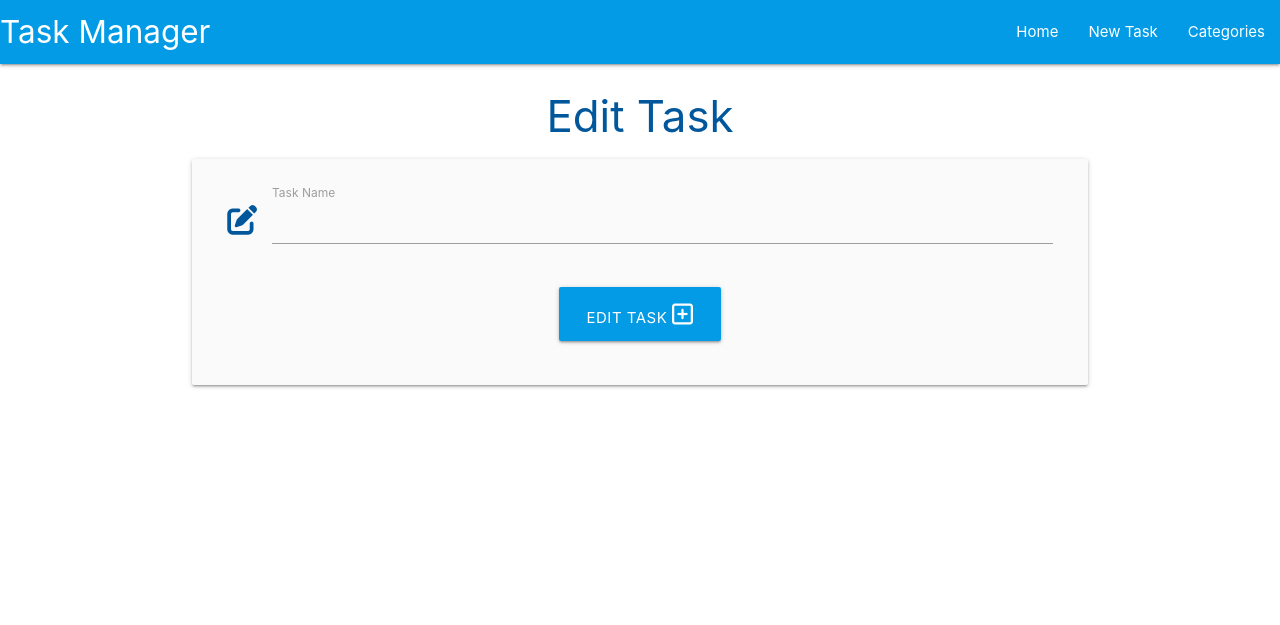
After one commit to nfepb/flask-sqlalchemy-task-manager, a Flask app: template taskmanager/templates/edit_task.html in a window 1280 px wide. The commit adds this page. Shown: the top 625 px of the page. Run offline with Flask 2, Linux system fonts and the light colour scheme; the template is opened without the code that fills it, so the values that code supplies are empty.

Commit message:
Creates edit tasks html page and displays tasks on tasks.html by sorting them by due date

```diff
--- a/taskmanager/static/js/script.js
+++ b/taskmanager/static/js/script.js
@@ -14,4 +14,7 @@ document.addEventListener("DOMContentLoaded", function () {
   // Select dropdown initialisation
   let selects = document.querySelectorAll("select");
   M.FormSelect.init(selects);
+  // Collapsable initialisation
+  let collapsibles = document.querySelectorAll(".collapsible");
+  M.Collapsible.init(collapsibles);
 });
--- a/taskmanager/templates/categories.html
+++ b/taskmanager/templates/categories.html
@@ -14,7 +14,7 @@
 
 <div class="row">
   <!-- for category in each of categories defined in routes.py: -->
-  {% for category in categories%}
+  {% for category in categories %}
   <div class="col s12 m6 l3">
     <div class="card light-blue darken-4 center-align">
       <div class="card-content white-text">
--- /dev/null
+++ b/taskmanager/templates/edit_task.html
@@ -0,0 +1,42 @@
+{% extends "base.html" %} {% block content %}
+
+<h3 class="light-blue-text text-darken-4 center-align">Edit Task</h3>
+
+<div class="row card-panel grey lighten-5">
+  <form
+    class="col s12"
+    method="POST"
+    action="{{ url_for('edit_task', task_id=task.id) }}"
+  >
+    <!-- task name -->
+    <div class="row">
+      <div class="input-field col s12">
+        <i
+          class="fa-solid fa-pen-to-square prefix light-blue-text text-darken-4"
+        ></i>
+        <!-- Value param adds task value based on name -->
+        <input
+          id="task_name"
+          name="task_name"
+          value=" {{ task.task_name }}"
+          minlength="3"
+          maxlength="25"
+          type="text"
+          class="validate"
+          required
+        />
+        <label for="task_name">Task Name</label>
+      </div>
+    </div>
+    <!-- submit button -->
+    <div class="row">
+      <div class="col s12 center-align">
+        <button type="submit" class="btn-large light-blue darken-1">
+          Edit Task <i class="fa-regular fa-square-plus"></i>
+        </button>
+      </div>
+    </div>
+  </form>
+</div>
+
+{% endblock %}
```
Also changed, not shown: taskmanager/routes.py (+22 -1 lines), taskmanager/templates/tasks.html (+23 -0 lines).
